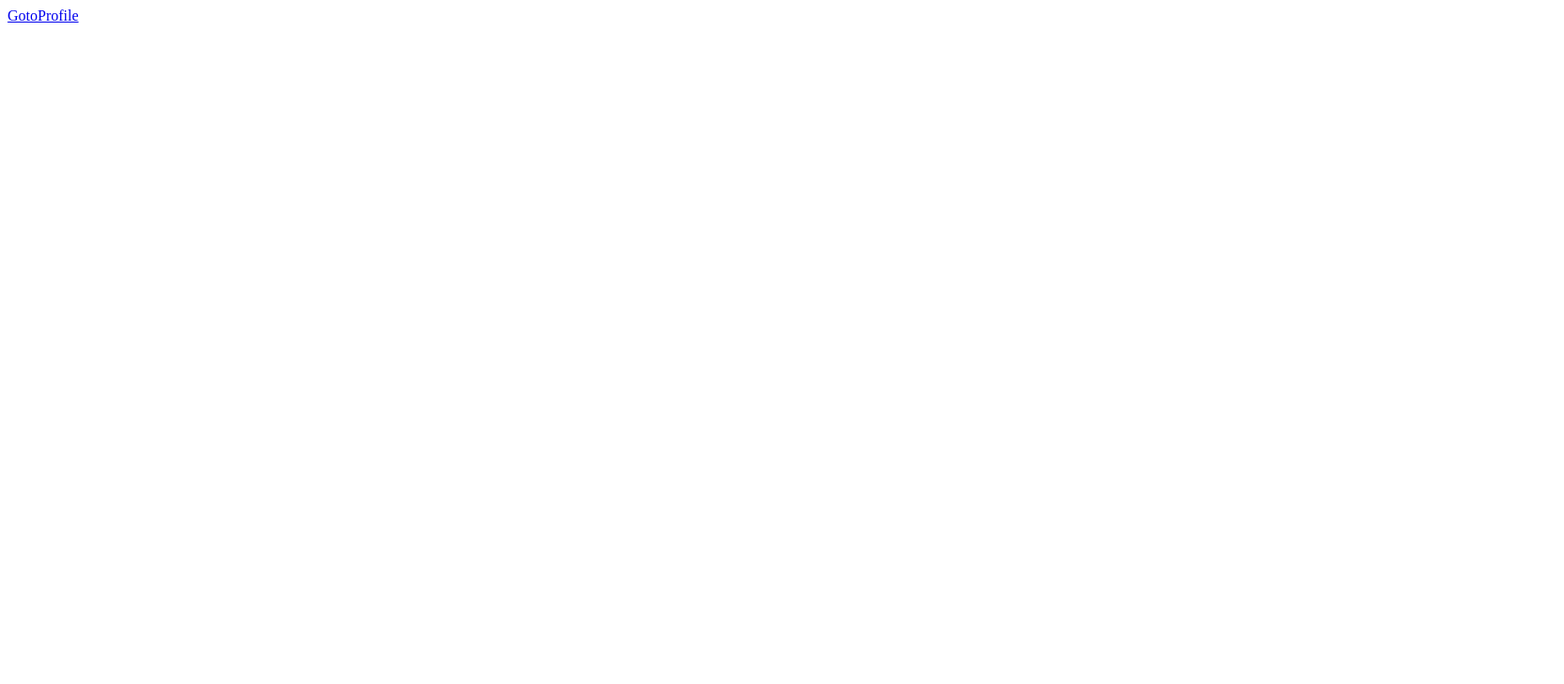
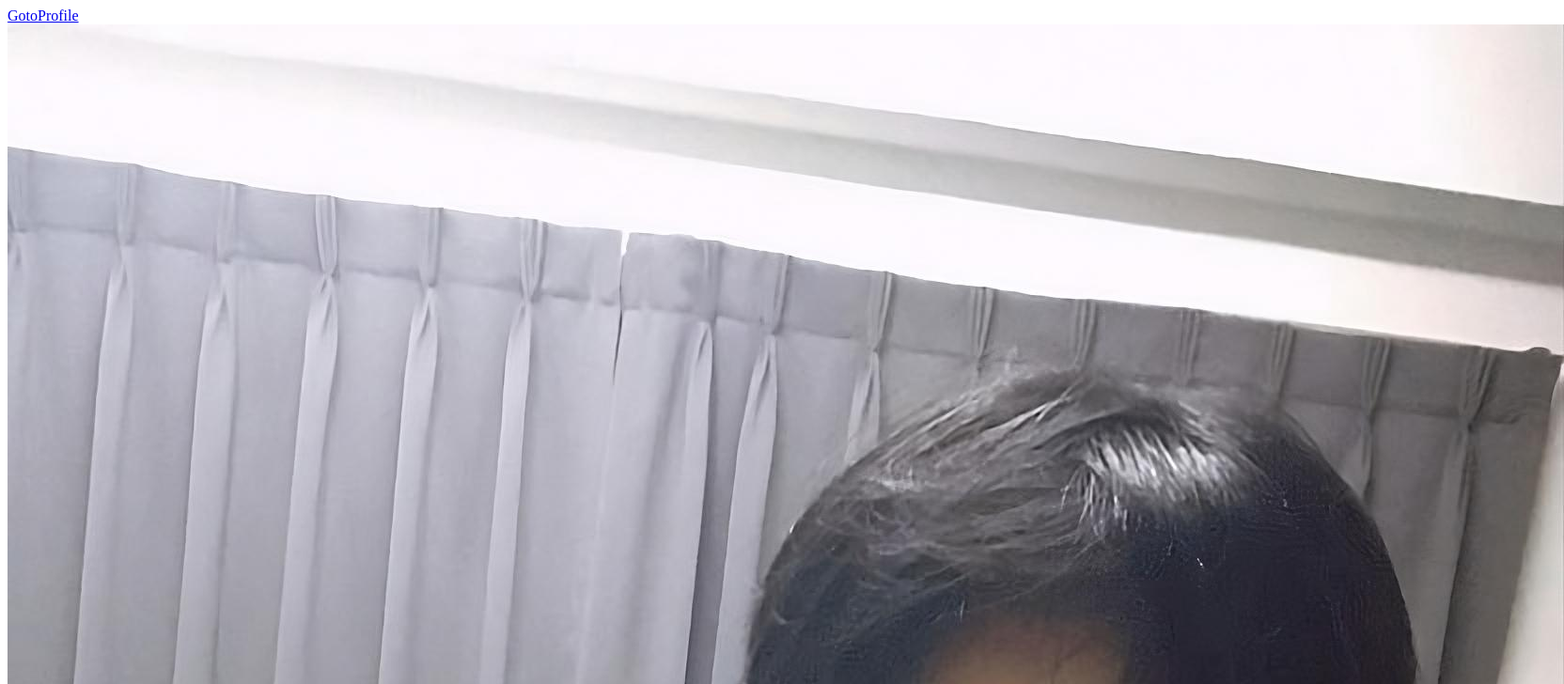
Before and after one commit to Thanaphat14/Lab3333, a plain HTML site: page index.html in a window 1280 px wide. Shown: the top 728 px of the page at 94% size, 1664 px wide, since content can reach past the window. Drawn offline with Linux system fonts and the light colour scheme.

Commit message:
add friend image to index.html

```diff
--- a/index.html
+++ b/index.html
@@ -5,7 +5,7 @@
     <body>
 
         <a  href = "profile.html">  GotoProfile </a>
-
+        <img src="1.jpeg" alt="1">
 
         </body>
 </html>
```
Also changed, not shown: 1.jpeg (added).
